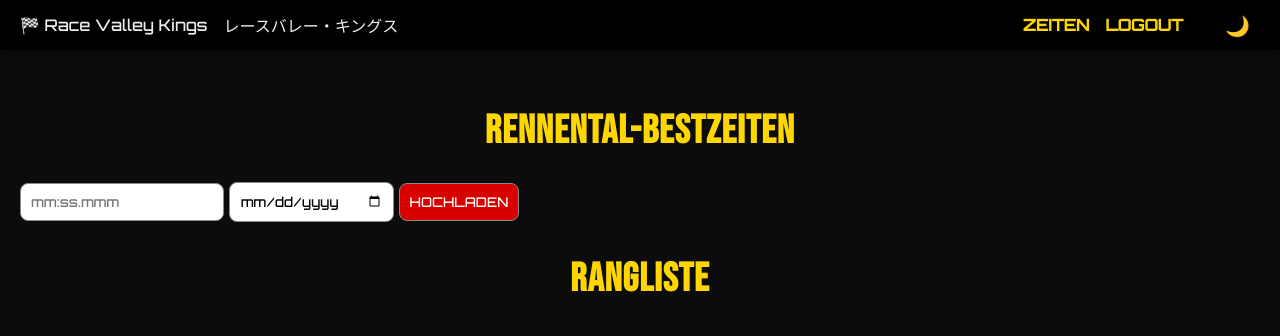
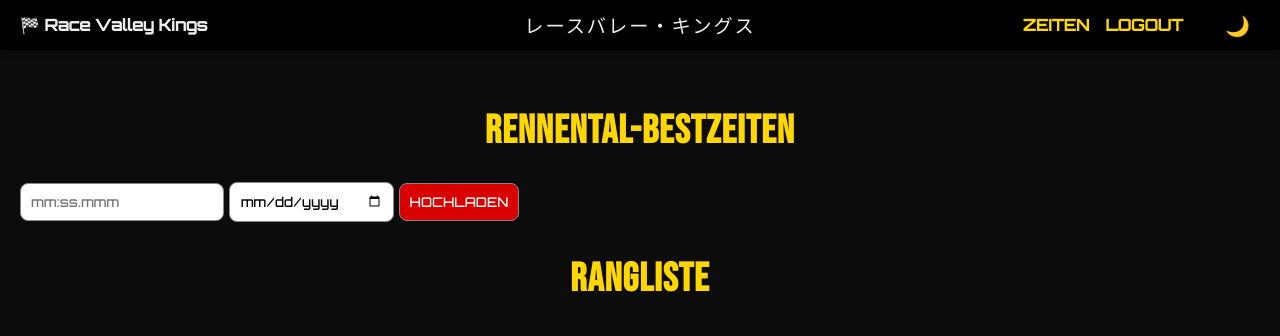
Before and after one commit to Tafi03/racevalleykings, a Flask app: page /zeiten in a window 1280 px wide. Shown: the top 336 px of the page. Run offline with Flask 3, Linux system fonts and the light colour scheme; the visitor is signed in with stand-in values (Sample User, id 1); data that the repository does not hold is empty.

Commit message:
Design changes2

```diff
--- a/static/style.css
+++ b/static/style.css
@@ -142,3 +142,18 @@ table button {
 table button:hover {
     background: #c9302c;
 }
+
+.brand-left {
+    font-weight: bold;
+    font-family: 'Orbitron', sans-serif;
+    margin-right: 1rem;
+}
+
+.brand-jp {
+    position: absolute;
+    left: 50%;
+    transform: translateX(-50%);
+    font-family: 'Noto Sans JP', 'Orbitron', sans-serif;
+    font-size: 1.2rem;
+    letter-spacing: 2px;
+}
--- a/templates/admin.html
+++ b/templates/admin.html
@@ -4,12 +4,13 @@
     <meta charset="UTF-8">
     <title>Admin – Race Valley Kings</title>
     <link rel="stylesheet" href="{{ url_for('static', filename='style.css') }}">
-    <link href="https://fonts.googleapis.com/css2?family=Orbitron:wght@500&family=Bebas+Neue&family=Press+Start+2P&display=swap" rel="stylesheet">
+    <link href="https://fonts.googleapis.com/css2?family=Orbitron:wght@500&family=Bebas+Neue&family=Press+Start+2P&family=Noto+Sans+JP&display=swap" rel="stylesheet">
 
 </head>
 <body>
     <nav class="topnav">
         <span class="brand">👑 Admin-Panel</span>
+        <span class="brand-jp">レースバレー・キングス</span>
         <span class="spacer"></span>
         <a href="/zeiten">Zeiten</a>
         <a href="/logout">Logout</a>
--- a/templates/login.html
+++ b/templates/login.html
@@ -4,7 +4,7 @@
     <meta charset="UTF-8">
     <title>Login – Race Valley Kings</title>
     <link rel="stylesheet" href="{{ url_for('static', filename='style.css') }}">
-<link href="https://fonts.googleapis.com/css2?family=Orbitron:wght@500&family=Bebas+Neue&family=Press+Start+2P&display=swap" rel="stylesheet">
+    <link href="https://fonts.googleapis.com/css2?family=Orbitron:wght@500&family=Bebas+Neue&family=Press+Start+2P&family=Noto+Sans+JP&display=swap" rel="stylesheet">
 </head>
 <body class="dark">
 
```
